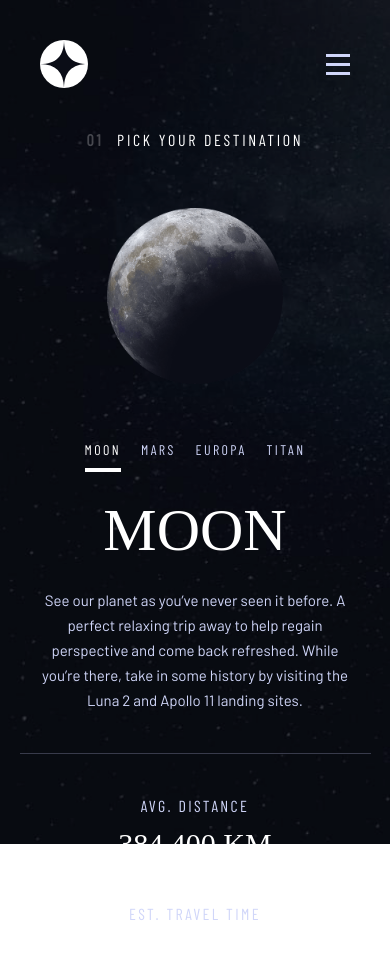
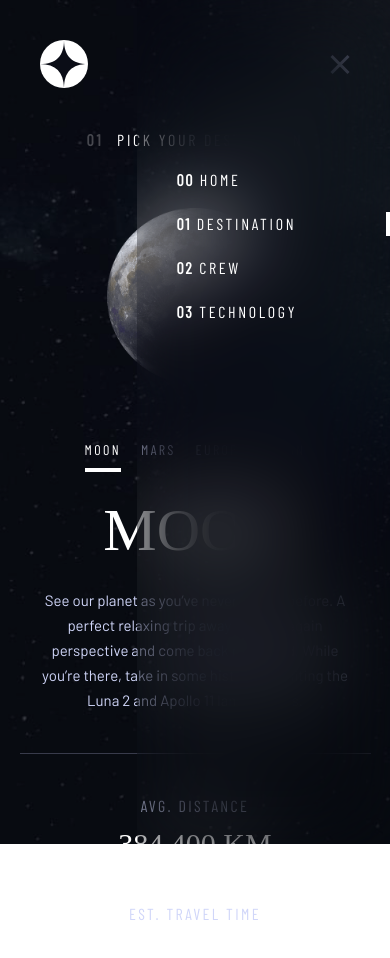
Before and after one commit to ImFropZ/nextjs-space-tourism, a Next.js app: page /destination in a window 390 px wide. Shown: the top 958 px of the page. Built offline with nearby package versions, Linux system fonts and the light colour scheme; a web font is replaced by a local one.

Commit message:
Styling header

```diff
--- a/components/Header.tsx
+++ b/components/Header.tsx
@@ -5,7 +5,7 @@ import { useState } from "react";
 import { useRouter } from "next/router";
 
 function Header() {
-  const [isMenuOpen, setMenuOpen] = useState<boolean>(false);
+  const [isMenuOpen, setMenuOpen] = useState<boolean>(true);
   const router = useRouter();
 
   const handleMenu = () => {
@@ -13,8 +13,9 @@ function Header() {
   };
 
   return (
-    <div className="relative flex items-center justify-between p-10">
+    <div className="relative flex items-center justify-between p-10 sm:mb-10 sm:p-0 sm:pl-10">
       <Image src="/assets/shared/logo.svg" alt="Logo" width={48} height={48} />
+      <div className="sm:hidden">
         {isMenuOpen ? (
           <Image
             src="/assets/shared/icon-close.svg"
@@ -33,17 +34,18 @@ function Header() {
             onClick={handleMenu}
           />
         )}
+      </div>
 
       <nav
         className={`${
-          isMenuOpen ? "fixed" : "hidden"
-        } top-0 bottom-0 right-0 z-10 w-[65%] bg-[rgba(255,255,255,0.04)] text-white backdrop-blur-[40.7742px]`}
+          !isMenuOpen ? "hidden" : ""
+        } sm:after:content fixed top-0 bottom-0 right-0 z-10 w-[65%] bg-black/[0.04] py-10 text-white backdrop-blur-[40.7742px] sm:static sm:block sm:w-auto sm:after:absolute sm:after:inset-0 sm:after:-z-10 sm:after:bg-black/[0.04] sm:after:blur-[40.7742px]`}
       >
-        <div className="mt-32 flex flex-col gap-5 pl-10 font-barlowCondensed uppercase tracking-[2.7px]">
+        <div className="mt-32 flex flex-col gap-5 pl-10 font-barlowCondensed uppercase tracking-[2.7px] sm:mr-5 sm:mt-0 sm:flex-row sm:justify-end sm:gap-10">
           <div
             className={
               router.pathname === "/"
-                ? "after:content relative after:absolute after:top-0 after:bottom-0 after:right-0 after:w-1 after:bg-white"
+                ? "after:content relative after:absolute after:top-0 after:bottom-0 after:right-0 after:w-[4px] after:bg-white sm:after:left-0 sm:after:top-auto sm:after:-bottom-10 sm:after:h-[3px] sm:after:w-full"
                 : ""
             }
             onClick={() => {
@@ -51,13 +53,14 @@ function Header() {
             }}
           >
             <Link href="/">
-              <span className="font-bold tracking-widest">00</span> Home
+              <span className="font-bold tracking-widest sm:hidden">00</span>{" "}
+              Home
             </Link>
           </div>
           <div
             className={
               router.pathname.startsWith("/destination")
-                ? "after:content relative after:absolute after:top-0 after:bottom-0 after:right-0 after:w-1 after:bg-white"
+                ? "after:content relative after:absolute after:top-0 after:bottom-0 after:right-0 after:w-[4px] after:bg-white sm:after:left-0 sm:after:top-auto sm:after:-bottom-10 sm:after:h-[3px] sm:after:w-full"
                 : ""
             }
             onClick={() => {
@@ -65,13 +68,14 @@ function Header() {
             }}
           >
             <Link href="/destination">
-              <span className="font-bold tracking-widest">01</span> Destination
+              <span className="font-bold tracking-widest sm:hidden">01</span>{" "}
+              Destination
             </Link>
           </div>
           <div
             className={
               router.pathname.startsWith("/crew")
-                ? "after:content relative after:absolute after:top-0 after:bottom-0 after:right-0 after:w-1 after:bg-white"
+                ? "after:content relative after:absolute after:top-0 after:bottom-0 after:right-0 after:w-[4px] after:bg-white sm:after:left-0 sm:after:top-auto sm:after:-bottom-10 sm:after:h-[3px] sm:after:w-full"
                 : ""
             }
             onClick={() => {
@@ -79,13 +83,14 @@ function Header() {
             }}
           >
             <Link href="/crew">
-              <span className="font-bold tracking-widest">02</span> Crew
+              <span className="font-bold tracking-widest sm:hidden">02</span>{" "}
+              Crew
             </Link>
           </div>
           <div
             className={
               router.pathname.startsWith("/technology")
-                ? "after:content relative after:absolute after:top-0 after:bottom-0 after:right-0 after:w-1 after:bg-white"
+                ? "after:content relative after:absolute after:top-0 after:bottom-0 after:right-0 after:w-[4px] after:bg-white sm:after:left-0 sm:after:top-auto sm:after:-bottom-10 sm:after:h-[3px] sm:after:w-full"
                 : ""
             }
             onClick={() => {
@@ -93,7 +98,8 @@ function Header() {
             }}
           >
             <Link href="/technology">
-              <span className="font-bold tracking-widest">03</span> Technology
+              <span className="font-bold tracking-widest sm:hidden">03</span>{" "}
+              Technology
             </Link>
           </div>
         </div>
--- a/pages/_document.tsx
+++ b/pages/_document.tsx
@@ -5,7 +5,6 @@ export default function Document() {
     <Html lang="en">
       <Head>
         <meta name="description" content="Generated by create next app" />
-        <meta name="viewport" content="width=device-width, initial-scale=1.0" />
         <link
           rel="icon"
           type="image/png"
--- a/pages/destination.tsx
+++ b/pages/destination.tsx
@@ -1,17 +1,14 @@
 import PlanetContext from "@/components/PlanetContext";
 import { InferGetStaticPropsType } from "next";
-import { useState } from "react";
 import Image from "next/image";
+import usePageManagment from "@/hooks/usePageManagment";
 
 export default function Destination({
   planets,
 }: InferGetStaticPropsType<typeof getStaticProps>) {
-  const [selectedPlanet, setPlanet] = useState("Moon");
-
-  const handlePlanetChange = (planetName: string) => {
-    if (selectedPlanet === planetName) return;
-    setPlanet(planetName);
-  };
+  const { pageName, handlePageChange } = usePageManagment({
+    initialPageName: planets[0].name,
+  });
 
   return (
     <main>
@@ -38,8 +35,8 @@ export default function Destination({
 
       <picture>
         <img
-          src={`/assets/destination/image-${selectedPlanet.toLowerCase()}.png`}
-          alt={selectedPlanet}
+          src={`/assets/destination/image-${pageName.toLowerCase()}.png`}
+          alt={pageName}
           className="mx-auto my-14 h-44 w-44"
         />
       </picture>
@@ -50,11 +47,11 @@ export default function Destination({
             <li
               key={planet.name}
               className={`cursor-pointer ${
-                selectedPlanet === planet.name
+                pageName === planet.name
                   ? "after:content relative pb-3 after:absolute after:bottom-0 after:left-0 after:right-0 after:h-1 after:bg-white"
                   : "text-periwinkle"
               }`}
-              onClick={() => handlePlanetChange(planet.name)}
+              onClick={() => handlePageChange(planet.name)}
             >
               {planet.name}
             </li>
@@ -63,7 +60,7 @@ export default function Destination({
       </ul>
 
       {planets.map((planet) => {
-        if (planet.name === selectedPlanet)
+        if (planet.name === pageName)
           return <PlanetContext {...planet} key={planet.name} />;
       })}
     </main>
```
Lines whose indentation alone changed are shown as unchanged.
